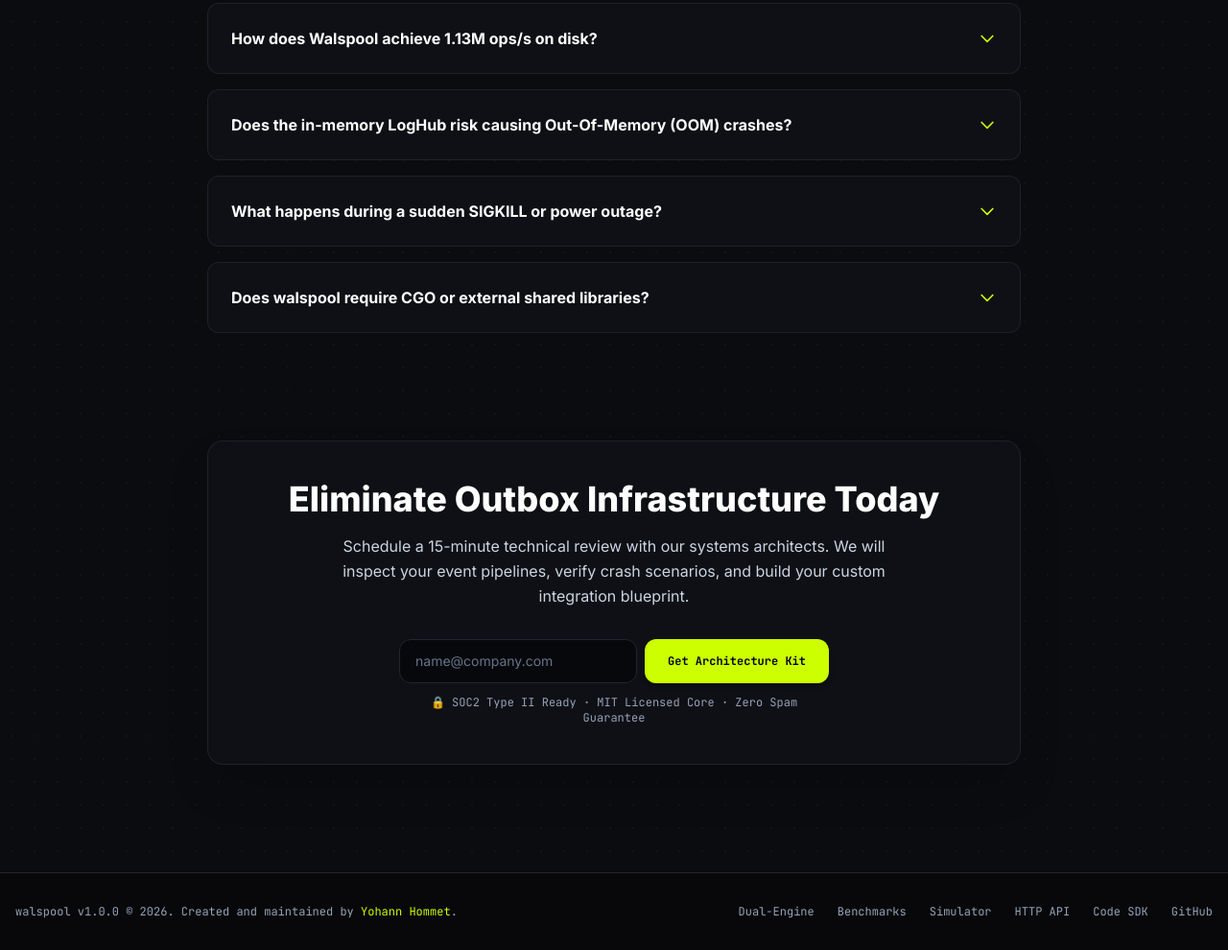
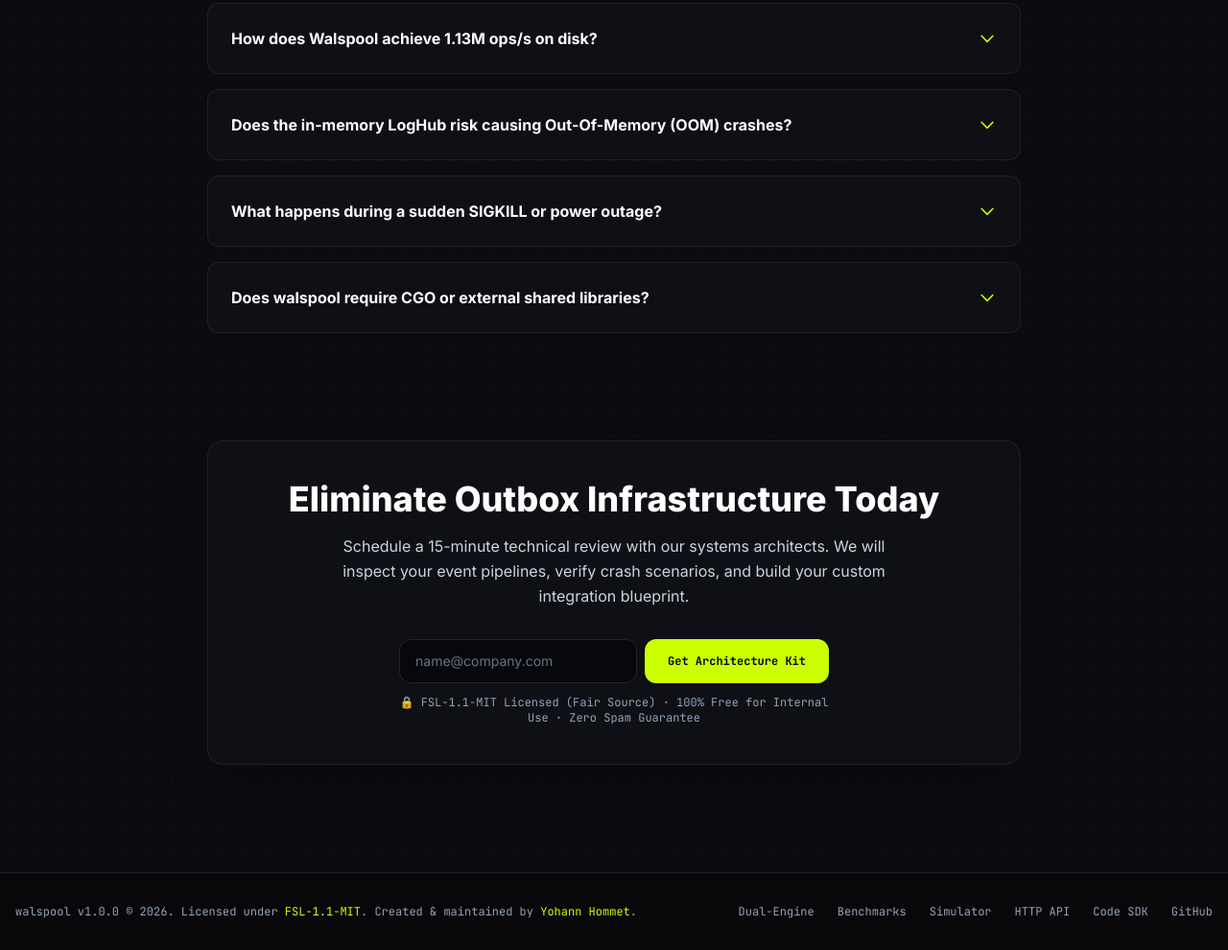
Before and after one commit to YohannHommet/walspool, a plain HTML site: page docs/index.html in a window 1280 px wide. Shown: the part 7477-8467 px from the top of the page at 96% size. Drawn offline with nearby package versions, Linux system fonts and the light colour scheme.

Commit message:
feat(licensing): adopt FSL-1.1-MIT Fair Source license, add DCO CONTRIBUTING and commercial roadmap

```diff
--- a/docs/index.html
+++ b/docs/index.html
@@ -1152,7 +1152,7 @@
           </button>
         </div>
         <div class="text-xs text-slate-400 font-mono">
-          🔒 SOC2 Type II Ready · MIT Licensed Core · Zero Spam Guarantee
+          🔒 FSL-1.1-MIT Licensed (Fair Source) · 100% Free for Internal Use · Zero Spam Guarantee
         </div>
       </form>
     </div>
@@ -1161,7 +1161,7 @@
   <!-- FOOTER -->
   <footer class="border-t border-obsidian-border py-8 text-center text-xs text-slate-400 font-mono bg-[#08080A]">
     <div class="max-w-7xl mx-auto px-4 flex flex-col sm:flex-row items-center justify-between gap-4">
-      <div>walspool v1.0.0 © 2026. Created and maintained by <a href="https://github.com/YohannHommet" class="text-[#CCFF00] hover:underline">Yohann Hommet</a>.</div>
+      <div>walspool v1.0.0 © 2026. Licensed under <a href="https://github.com/YohannHommet/walspool/blob/main/LICENSE" class="text-[#CCFF00] hover:underline">FSL-1.1-MIT</a>. Created & maintained by <a href="https://github.com/YohannHommet" class="text-[#CCFF00] hover:underline">Yohann Hommet</a>.</div>
       <div class="flex gap-6">
         <a href="#dual-engine" class="hover:text-slate-200 transition">Dual-Engine</a>
         <a href="#benchmarks" class="hover:text-slate-200 transition">Benchmarks</a>
```
Also changed, not shown: landing/index.html (+2 -2 lines), 4 other files.
